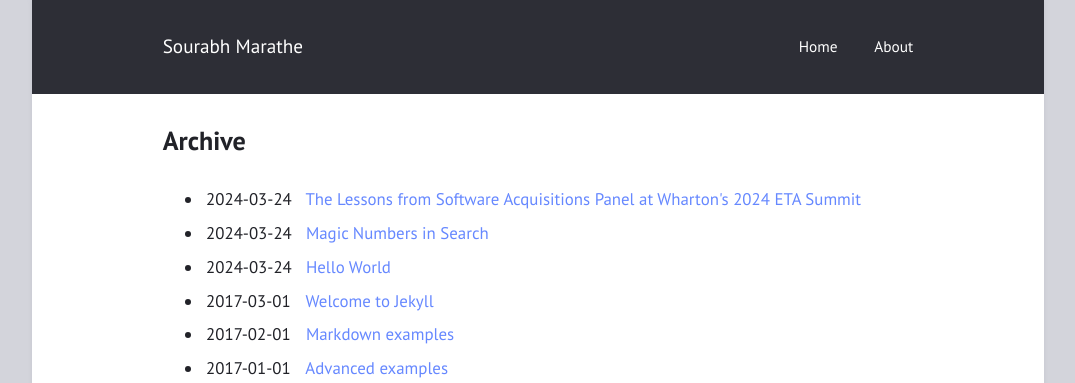
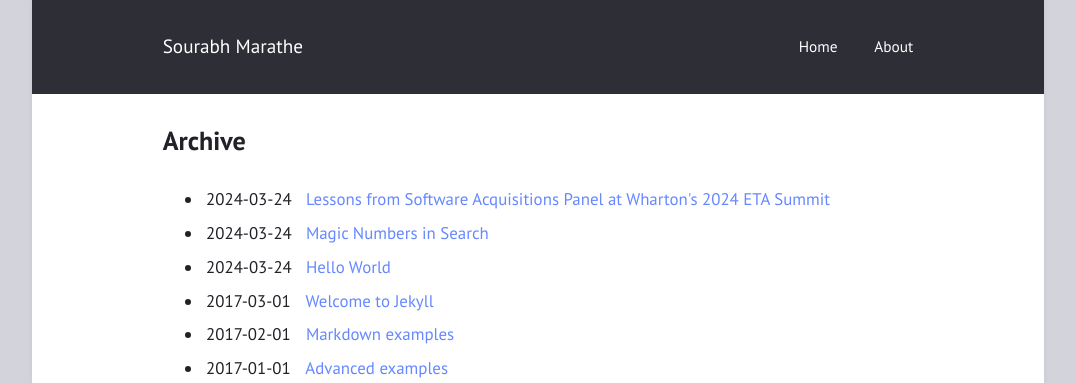
Before and after one commit to sourabhmarathe/sourabhmarathe.github.io, a Jekyll site: the page built from archive.html, in a window 1280 px wide. Shown: the top 383 px of the page, without its empty margins (102-1177 px from the left). Built offline with Jekyll 4.4.1, drawn with Linux system fonts in a browser that asks for light colours.

Commit message:
Minor tweaks

```diff
--- a/_posts/2024-03-24-software-diligence.md
+++ b/_posts/2024-03-24-software-diligence.md
@@ -1,5 +1,5 @@
 ---
-title:  "The Lessons from Software Acquisitions Panel at Wharton's 2024 ETA Summit"
+title: "Lessons from Software Acquisitions Panel at Wharton's 2024 ETA Summit"
 layout: post
 categories:
   - software
@@ -9,27 +9,26 @@ categories:
 
 ![Software Due Diligence Panel at Wharton's ETA Conference](https://github.com/sourabhmarathe/sourabhmarathe.github.io/blob/main/assets/images/wharton-software-panel.jpg?raw=true)
 
-
 ## Diligencing Software
 
 My favorite panel at [Wharton's ETA Conference](https://whartonetaconference.swoogo.com/2024) this Friday covered the topic of diligencing and building software-based businesses. All three panelists shared great insights. A few highlights are listed below:
 
 ### Steve Divitkos - Mineola Search Partners
 
-* Technical issues manifest as business problems. Another reading: improper product management (i.e., translating of business problems into engineering tasks) leads to technical debt and vice versa.
-* Be wary of availability bias when dealing with techical debt. In other words, measuring the ROI on addressing technical debt is difficult. And in other words again, it is not clear how to measure value created from risk mitigation.
-* Software deals after 2019 are more like growth equity than they are like search deals (i.e., these deals are not profitable and on multiples of revenue rather than profit)!
+- Technical issues manifest as business problems. Another reading: improper product management (i.e., translating of business problems into engineering tasks) leads to technical debt and vice versa.
+- Be wary of availability bias when dealing with techical debt. In other words, measuring the ROI on addressing technical debt is difficult. And in other words again, it is not clear how to measure value created from risk mitigation.
+- Software deals after 2019 are more like growth equity than they are like search deals (i.e., these deals are not profitable and on multiples of revenue rather than profit)!
 
 ### Promise Okeke - NovoPath
 
-* It is critical that you reinterpret due diligence reports on your own terms.
-* Get out there are speak with the developers writing code. Product and team managers have all sorts of incentives to tell you nice things; to find out what's really going on, one must talk to the programmers and get into the code.
-* Niche productts that require domain expertise will have high retention and low churn. It is no different for software products.
+- It is critical that you reinterpret due diligence reports on your own terms.
+- Get out there are speak with the developers writing code. Product and team managers have all sorts of incentives to tell you nice things; to find out what's really going on, one must talk to the programmers and get into the code.
+- Niche productts that require domain expertise will have high retention and low churn. It is no different for software products.
 
 ### Scott Barstow - Pacific Lake Partners
 
-* A critical red flag that may not show up on due diligence reports: does the engineering team love their craft? And do they care about the product?
-* And more red flags from Scott: long implementation cycles, lots of client-specific work, missed commitments, infrequent releases, quality assurance processes
-* Great founders will be in love with a problem, not the solution; in this case, managers need to embrace the world of software and the challenges that come with building software.
+- A critical red flag that may not show up on due diligence reports: does the engineering team love their craft? And do they care about the product?
+- And more red flags from Scott: long implementation cycles, lots of client-specific work, missed commitments, infrequent releases, quality assurance processes
+- Great founders will be in love with a problem, not the solution; in this case, managers need to embrace the world of software and the challenges that come with building software.
 
 Overall, while there's plenty of truth to "all software tastes like chicken", managers would be well-advised to get their hands dirty and really understand how software is built.
```
Also changed, not shown: _drafts/2024-03-25-b-school-reflections.md (+2 -2 lines).
